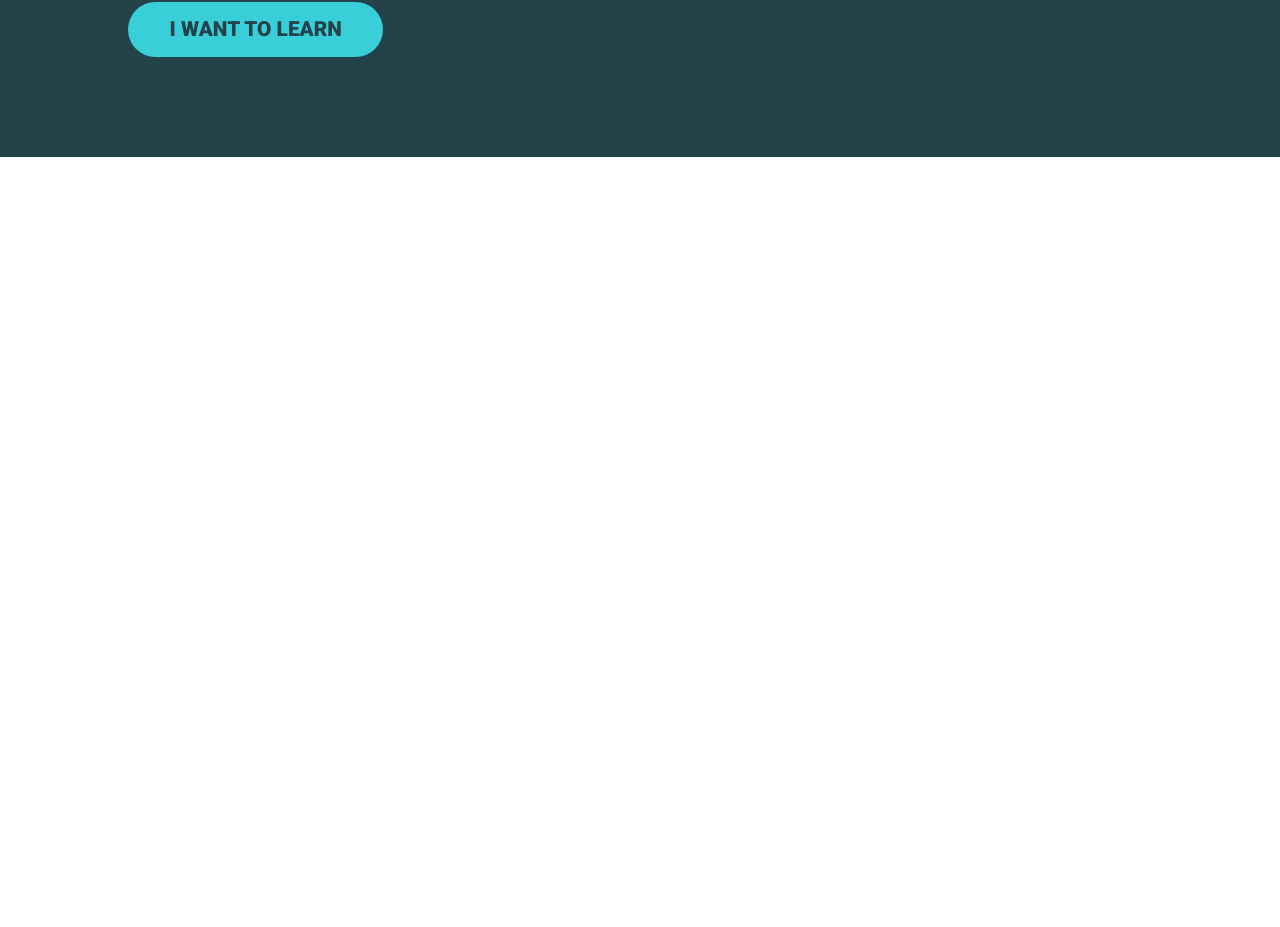
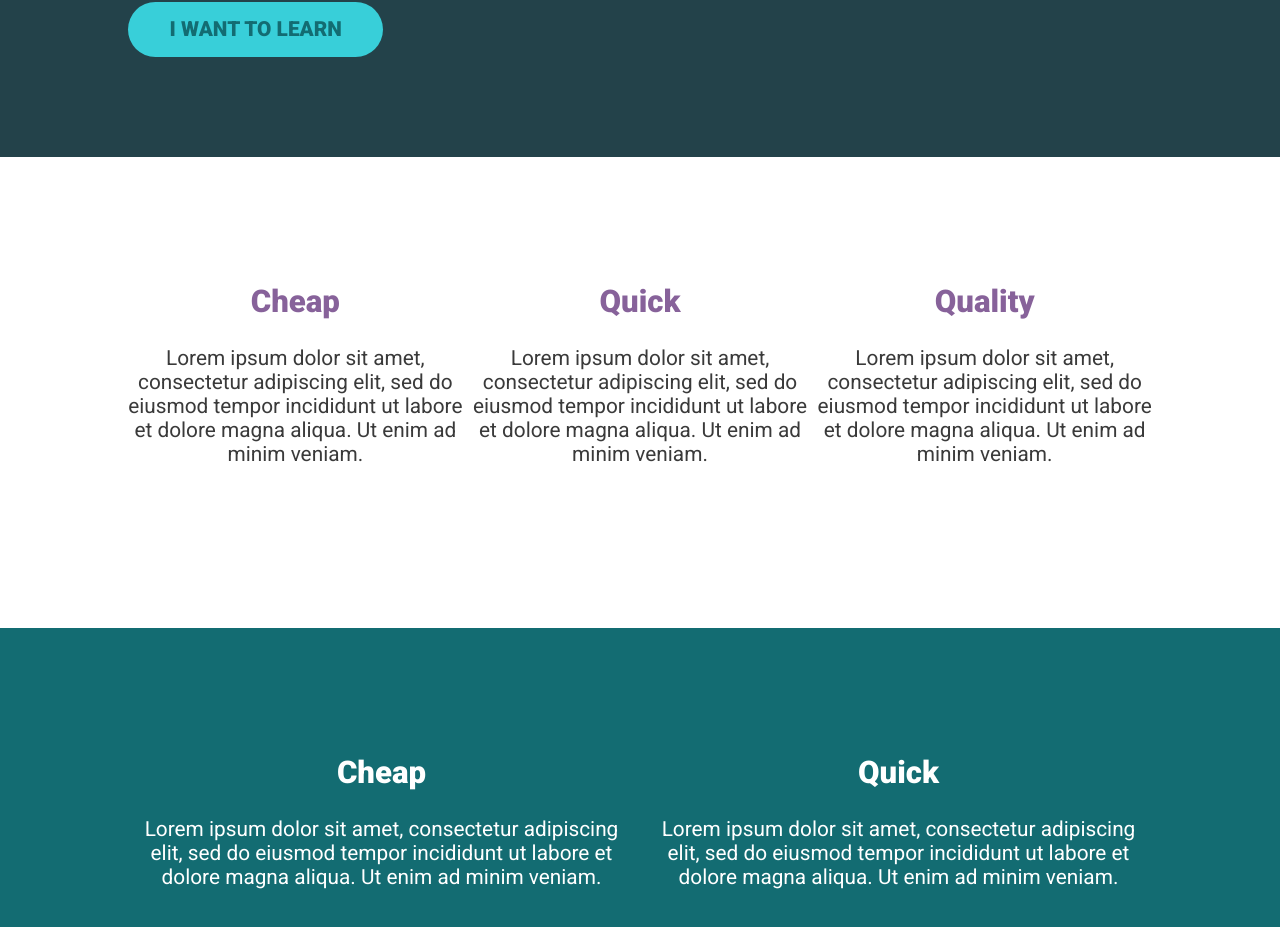
Before and after one commit to lucasTovo/21-day-challenge, a plain HTML site: page flexbox-challenge-01/index.html in a window 1280 px wide. Shown: the part 411-1338 px from the top of the page. Before the commit the page ends 800 px from the top, so only its background shows below. Drawn offline with Linux system fonts and the light colour scheme.

Commit message:
Day-08 | Flexbox Challenge - Applied my modifications to the completion of the solution

```diff
--- a/flexbox-challenge-01/index.html
+++ b/flexbox-challenge-01/index.html
@@ -1,5 +1,6 @@
 <!DOCTYPE html>
 <html lang="en">
+
 <head>
     <meta charset="UTF-8">
     <meta name="viewport" content="width=device-width, initial-scale=1.0">
@@ -7,15 +8,56 @@
     <link href="https://fonts.googleapis.com/css2?family=Roboto:wght@400;900&display=swap" rel="stylesheet">
     <link rel="stylesheet" href="style.css">
 </head>
+
 <body>
-    <div class="hero">
+    <div class="hero c-color-white b-color-dark-green">
         <div class="container">
             <div class="hero__text">
                 <h1>Responsive layouts don’t have to be a struggle</h1>
-                <p>Lorem ipsum dolor sit amet, consectetur adipiscing elit, sed do eiusmod tempor incididunt ut labore et dolore magna aliqua. Ut enim ad minim veniam.</p>
+                <p>Lorem ipsum dolor sit amet, consectetur adipiscing elit, sed do eiusmod tempor incididunt ut labore
+                    et dolore magna aliqua. Ut enim ad minim veniam.</p>
                 <a href="#" class="btn">I want to learn</a>
             </div>
         </div>
     </div>
+    <div class="hero">
+        <div class="container display-flex c-color-brown">
+            <div class="flex-item">
+                <h2 class="c-color-purple">Cheap</h2>
+                <p>Lorem ipsum dolor sit amet, consectetur adipiscing elit, sed do eiusmod tempor incididunt ut labore
+                    et
+                    dolore magna aliqua. Ut enim ad minim veniam.</p>
+            </div>
+            <div class="flex-item">
+                <h2 class="c-color-purple">Quick</h2>
+                <p>Lorem ipsum dolor sit amet, consectetur adipiscing elit, sed do eiusmod tempor incididunt ut labore
+                    et
+                    dolore magna aliqua. Ut enim ad minim veniam.</p>
+            </div>
+            <div class="flex-item">
+                <h2 class="c-color-purple">Quality</h2>
+                <p>Lorem ipsum dolor sit amet, consectetur adipiscing elit, sed do eiusmod tempor incididunt ut labore
+                    et
+                    dolore magna aliqua. Ut enim ad minim veniam.</p>
+            </div>
+        </div>
+    </div>
+    <div class="hero c-color-white b-color-green">
+        <div class="container display-flex">
+            <div class="flex-item">
+                <h2>Cheap</h2>
+                <p>Lorem ipsum dolor sit amet, consectetur adipiscing elit, sed do eiusmod tempor incididunt ut labore
+                    et
+                    dolore magna aliqua. Ut enim ad minim veniam.</p>
+            </div>
+            <div class="flex-item">
+                <h2>Quick</h2>
+                <p>Lorem ipsum dolor sit amet, consectetur adipiscing elit, sed do eiusmod tempor incididunt ut labore
+                    et
+                    dolore magna aliqua. Ut enim ad minim veniam.</p>
+            </div>
+        </div>
+    </div>
 </body>
+
 </html>
--- a/flexbox-challenge-01/style.css
+++ b/flexbox-challenge-01/style.css
@@ -1,15 +1,46 @@
-*, *::before, *::after {
+:root {
+  --color-white: #ffffff;
+  --color-dark-green: #23424a;
+  --color-green: #136c72;
+  --color-purple: #87629a;
+  --color-brown: #3a3a3a;
+  --color-turquoise: #38cfd9;
+}
+
+*,
+*::before,
+*::after {
   box-sizing: border-box;
 }
 
 body {
   margin: 0;
-    font-family: 'Roboto', sans-serif;
+  font-family: "Roboto", sans-serif;
   font-size: 1.3rem;
 }
 
 h1 {
   font-size: 3rem;
+}
+
+.c-color-white {
+  color: var(--color-white);
+}
+
+.c-color-brown {
+  color: var(--color-brown);
+}
+
+.c-color-purple {
+  color: var(--color-purple);
+}
+
+.b-color-dark-green {
+  background: var(--color-dark-green);
+}
+
+.b-color-green {
+  background: var(--color-green);
 }
 
 .container {
@@ -20,8 +51,6 @@ h1 {
 
 .hero {
   padding: 100px 0;
-    background-color: #23424A;
-    color: #FFF;
 }
 
 .hero__text {
@@ -36,14 +65,32 @@ h1 {
   display: inline-block;
   text-decoration: none;
   text-transform: uppercase;
-    color: #23424A;
+  color: var(--color-green);
   font-weight: 900;
-    background-color: #38CFD9;
-    padding: .75em 2em;
+  background-color: var(--color-turquoise);
+  padding: 0.75em 2em;
   border-radius: 100px;
 }
 
 .btn:hover,
 .btn:focus {
-    opacity: .75;
+  opacity: 0.75;
 }
+
+.display-flex {
+  display: flex;
+}
+
+.flex-item {
+  text-align: center;
+}
+
+.flex-item + .flex-item {
+  margin-left: 10px;
+}
+
+@media screen and (max-width: 768px) {
+  .display-flex {
+    flex-direction: column;
+  }
+}
```
Lines whose indentation alone changed are shown as unchanged.
